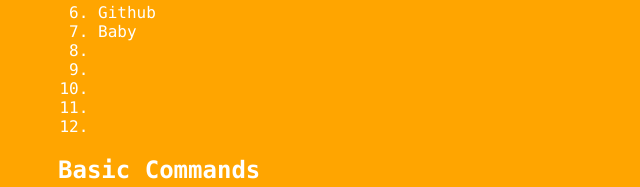
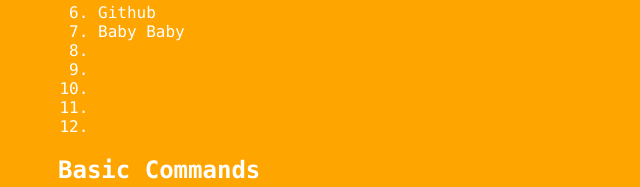
Before and after one commit to CaptainVeigar/git_learning, a plain HTML site: page index.html in a window 1280 px wide. Both pictures are taken after a click on the element "Terminologys". Shown: the part 385-572 px from the top of the page, 0-640 px from the left. Drawn offline with Linux system fonts and the light colour scheme.

Commit message:
update index 240627 0:25

```diff
--- a/index.html
+++ b/index.html
@@ -20,7 +20,7 @@
                     <li>Update</li>
                     <li>Catch</li>
                     <li>Github</li>
-		    <li>Baby</li>
+		    <li>Baby Baby</li>
                     <li></li>
                     <li></li>
                     <li></li>
```
